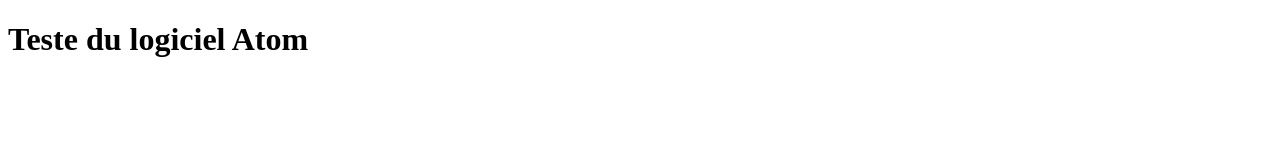
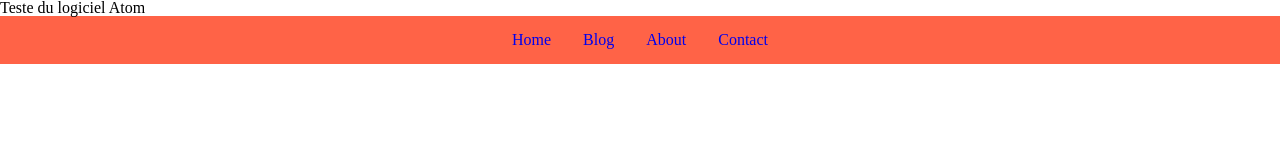
Before and after one commit to thierryvm/project-Html, a plain HTML site: page index.html in a window 1280 px wide. Drawn offline with Linux system fonts and the light colour scheme.

Commit message:
update css et html with flexbox

```diff
--- a/index.html
+++ b/index.html
@@ -4,9 +4,25 @@
     <meta charset="UTF-8">
     <meta name="viewport" content="width=device-width, initial-scale=1.0">
     <meta http-equiv="X-UA-Compatible" content="ie=edge">
+    <link rel="stylesheet" href="style.css">
     <title>Atom</title>
 </head>
 <body>
-    <h1>Teste du logiciel Atom</h1>
+    <div class="title">
+        <h1>Teste du logiciel Atom</h1>
+    </div>
+
+    <header>
+        <nav class="nav" role="navigation">
+            <ul class="menu">
+                <li><a href="#">Home</a></li>
+                <li><a href="#">Blog</a></li>
+                <li><a href="#">About</a></li>
+                <li><a href="#">Contact</a></li>
+            </ul>
+        </nav>
+    </header>
+
+
 </body>
 </html>
--- a/style.css
+++ b/style.css
@@ -1,5 +1,72 @@
-h1 {
-  font-size:  2em;
-  text-decoration: underline;
-  color: #0dd8f4;
+/* http://meyerweb.com/eric/tools/css/reset/
+   v2.0 | 20110126
+   License: none (public domain)
+*/
+
+html, body, div, span, applet, object, iframe,
+h1, h2, h3, h4, h5, h6, p, blockquote, pre,
+a, abbr, acronym, address, big, cite, code,
+del, dfn, em, img, ins, kbd, q, s, samp,
+small, strike, strong, sub, sup, tt, var,
+b, u, i, center,
+dl, dt, dd, ol, ul, li,
+fieldset, form, label, legend,
+table, caption, tbody, tfoot, thead, tr, th, td,
+article, aside, canvas, details, embed,
+figure, figcaption, footer, header, hgroup,
+menu, nav, output, ruby, section, summary,
+time, mark, audio, video {
+	margin: 0;
+	padding: 0;
+	border: 0;
+	font-size: 62.5%;
+	font: inherit;
+	vertical-align: baseline;
 }
+/* HTML5 display-role reset for older browsers */
+article, aside, details, figcaption, figure,
+footer, header, hgroup, menu, nav, section {
+	display: block;
+}
+body {
+	line-height: 1;
+}
+ol, ul {
+	list-style: none;
+}
+blockquote, q {
+	quotes: none;
+}
+blockquote:before, blockquote:after,
+q:before, q:after {
+	content: '';
+	content: none;
+}
+table {
+	border-collapse: collapse;
+	border-spacing: 0;
+}
+
+.nav ul{
+    margin: 0;
+    padding: 0;
+    background: tomato;
+    list-style: none;
+}
+
+.nav a{
+    padding: 1em;
+    display: block;
+    text-align: center;
+    text-decoration: none;
+}
+
+.nav .menu{
+    display: flex;
+    flex-direction: row;
+    justify-content: center;
+
+    @media(max-width: 450px){
+        flex-flow: column wrap;
+    }
+}
```
